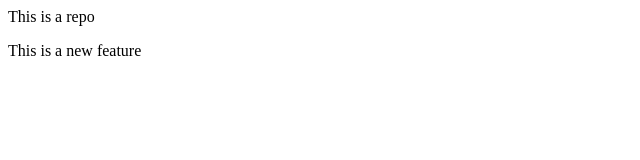
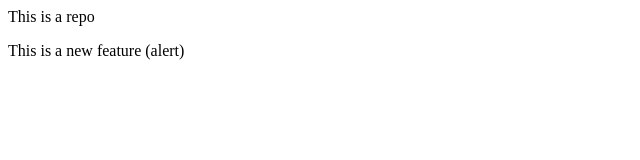
Before and after one commit to Belesachin/ThisislocalRepo, a plain HTML site: page index.html in a window 1280 px wide. Shown: the full height of the page, 0-640 px from the left. Drawn offline with Linux system fonts and the light colour scheme.

Commit message:
add some feature u know

```diff
--- a/index.html
+++ b/index.html
@@ -1,2 +1,2 @@
 <p>This is a repo</p>
-<p>This is a new feature</p>
+<p>This is a new feature (alert)</p>
```
